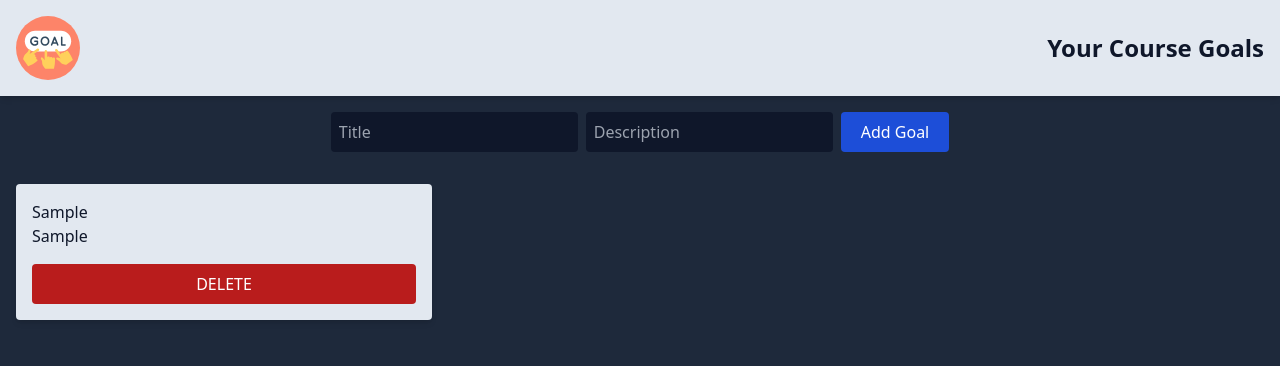
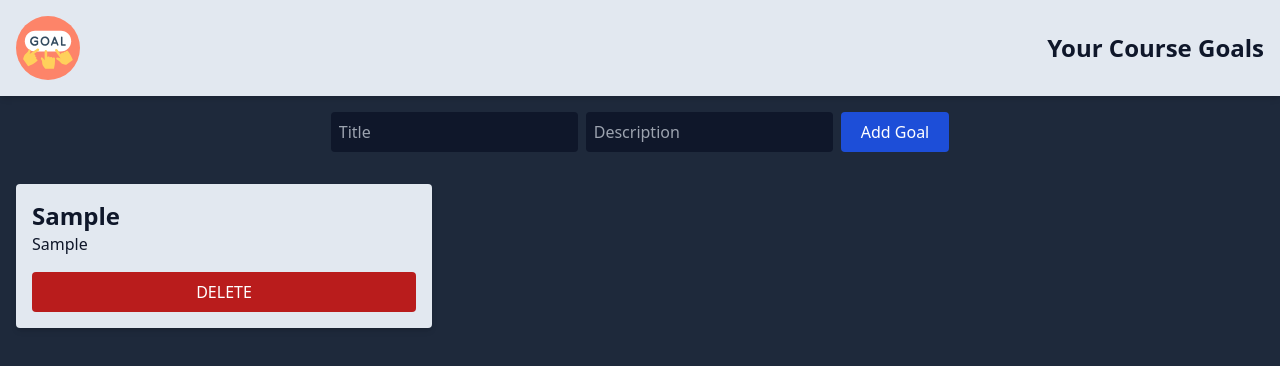
Before and after one commit to SmackSmash/react-ts-basics, a React (Vite) app: page / in a window 1280 px wide. Both pictures are taken after typing "Sample", "Sample" into the empty fields and a click on the button "Add Goal". Shown: the top 366 px of the page. Built offline with nearby package versions, Linux system fonts and the light colour scheme.

Commit message:
Utilised children to output description

```diff
--- a/src/App.tsx
+++ b/src/App.tsx
@@ -68,7 +68,9 @@ const App = () => {
       </form>
       <main className='flex p-4 space-x-4'>
         {goals.map(({ title, description, id }) => (
-          <CourseGoal title={title} description={description} key={id} />
+          <CourseGoal title={title} key={id}>
+            <p>{description}</p>
+          </CourseGoal>
         ))}
       </main>
     </>
--- a/src/components/CourseGoal.tsx
+++ b/src/components/CourseGoal.tsx
@@ -2,16 +2,16 @@ import { type PropsWithChildren } from 'react';
 
 type CourseGoalProps = PropsWithChildren<{
   title: string;
-  description: string;
+  description?: string;
 }>;
 
 const CourseGoal = ({ title, description, children }: CourseGoalProps) => {
   return (
     <article className='bg-slate-200 rounded shadow-md p-4 basis-1/3'>
       <div className='text-slate-900'>
-        <h2>{title}</h2>
-        <p>{description}</p>
-        <p>{children}</p>
+        <h2 className='text-2xl font-bold'>{title}</h2>
+        {description && <p>{description}</p>}
+        {children}
       </div>
       <button className='bg-red-700 text-white rounded py-2 px-5 w-full mt-4 pointer hover:bg-red-600'>
         DELETE
```
